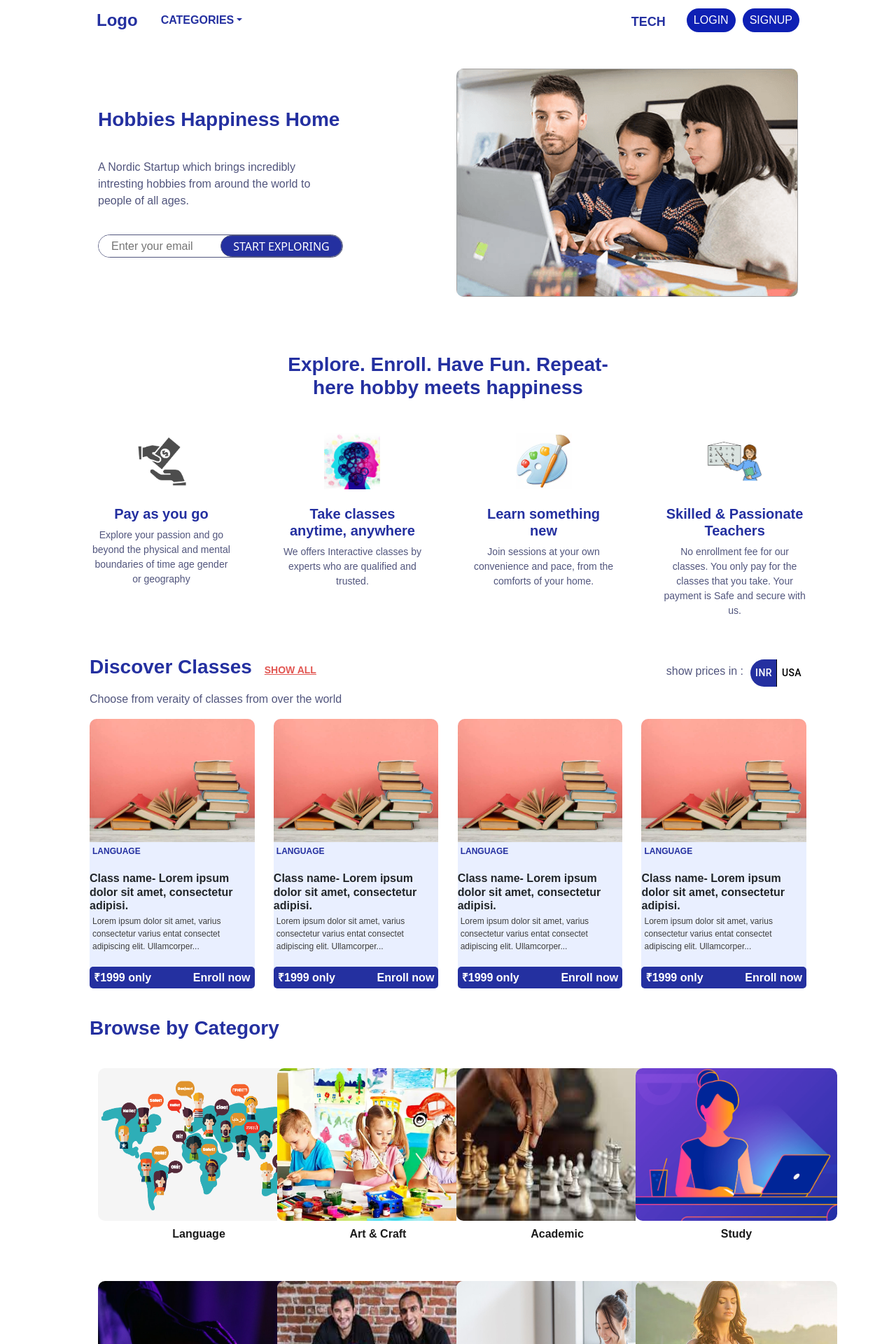
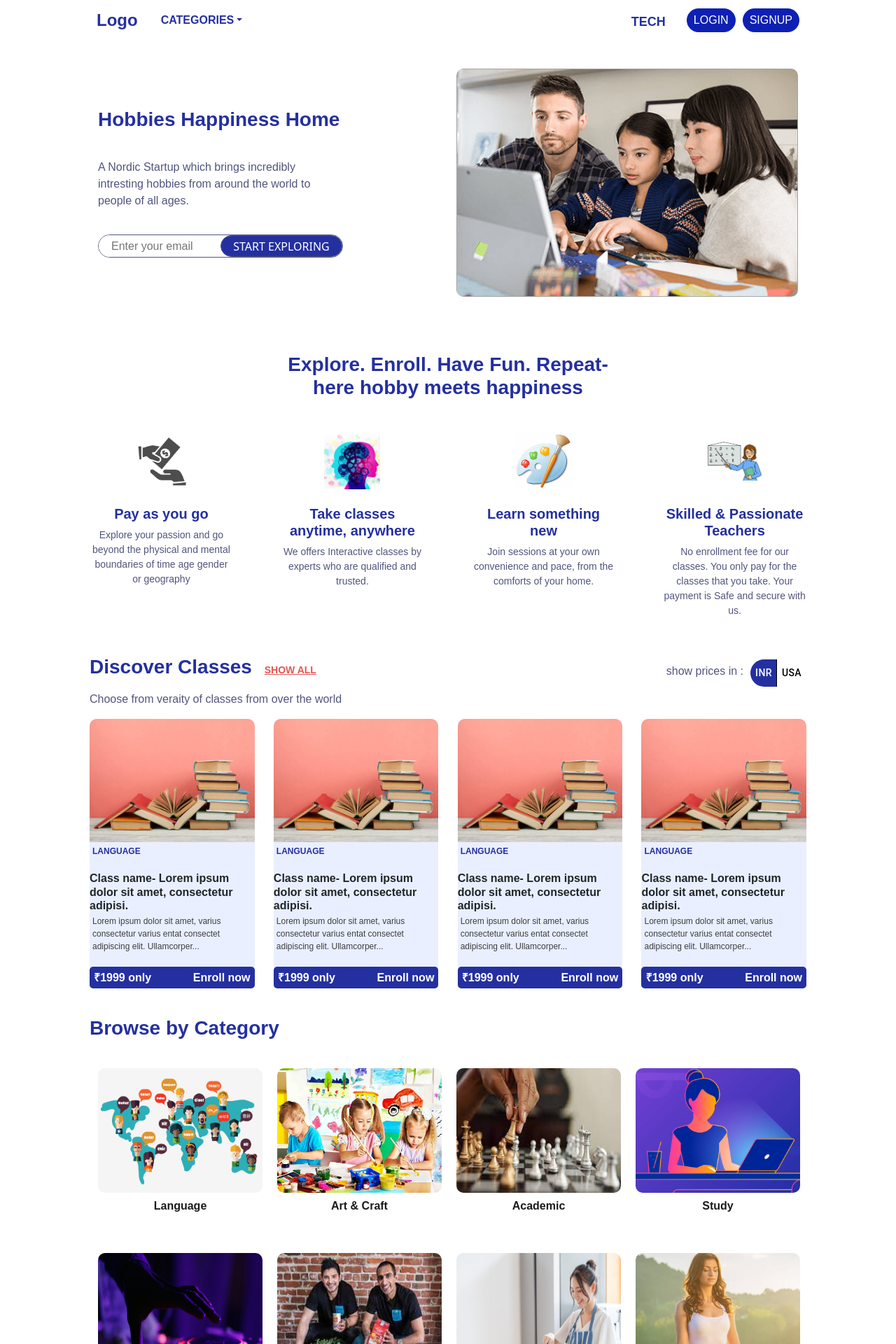
Before and after one commit to manishsingh8/Simpleplan, a React (Create React App) app: page / in a window 1280 px wide. Shown: the top 1920 px of the page at 70% size. Built offline with nearby package versions, Linux system fonts and the light colour scheme; the HTML template or start-up script is replaced by a standard one.

Commit message:
HoverEffect

```diff
--- a/src/components/Body/Category/category.scss
+++ b/src/components/Body/Category/category.scss
@@ -23,8 +23,12 @@
     .cate-cards:hover{
         border:2px solid skyblue;
         box-shadow: 4px 2px 8px 1px rgb(155, 153, 153);
+        transform: scale(1.1);
+
+
     }
     button{
+
        border-radius: 5px;
        margin-top: 6px;
        border: none;
@@ -39,6 +43,15 @@
         }
 }
 
+@media (min-width:1200px) and (max-width:1460px){
+    .img-card{
+        width:235px  !important ;
+        .cate-cards{
+            width: 100%;
+        }
+    }
+}
+
 @media screen and (max-width:900px) {
     .cate-container{
         height:auto;
```
